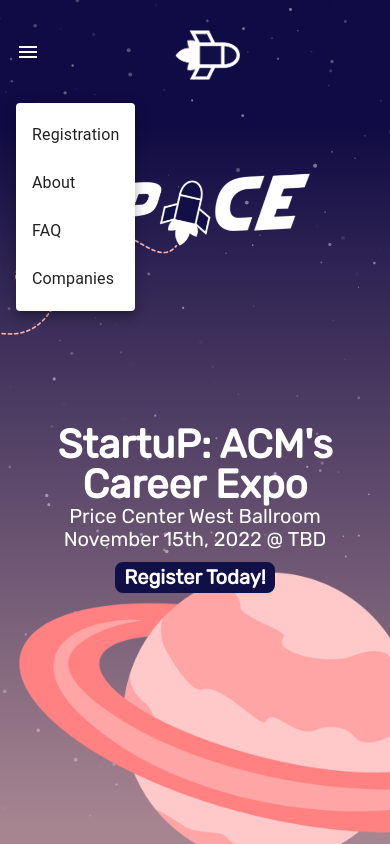
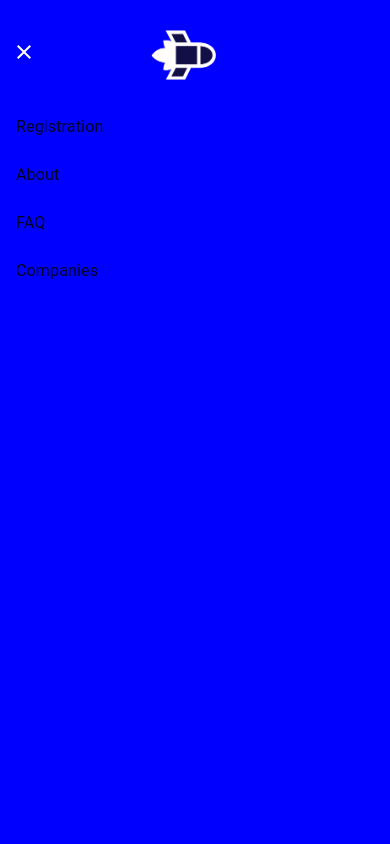
Before and after one commit to acmucsd/space-2022, a Next.js app: page / in a window 390 px wide. Both pictures are taken after a click on the button "open drawer". Shown: the top 844 px of the page. Built offline with nearby package versions, Linux system fonts and the light colour scheme.

Commit message:
Navbar updates

```diff
--- a/src/components/Navbar/index.tsx
+++ b/src/components/Navbar/index.tsx
@@ -7,6 +7,9 @@
 import MenuIcon from '@mui/icons-material/Menu';
 import Menu from '@mui/material/Menu';
 import MenuItem from '@mui/material/MenuItem';
+import Toolbar from '@mui/material/Toolbar';
+import Dialog from '@mui/material/Dialog';
+import CloseIcon from '@mui/icons-material/Close';
 import { alpha } from "@mui/material";
 import { createTheme, ThemeProvider } from '@mui/material/styles';
 import { useState, useEffect } from 'react';
@@ -36,13 +39,14 @@
     });
   },[]);
 
-  const [anchorEl, setAnchorEl] = React.useState<null | HTMLElement>(null);
-  const open = Boolean(anchorEl);
-  const handleClick = (event: React.MouseEvent<HTMLButtonElement>) => {
-    setAnchorEl(event.currentTarget);
+  const [mobileOpen, setOpen] = useState(false);
+
+  const handleMobileOpen = () => {
+    setOpen(true);
   };
-  const handleClose = () => {
-    setAnchorEl(null);
+
+  const handleMobileClose = () => {
+    setOpen(false);
   };
 
   if(width > 768){
@@ -55,26 +59,14 @@
             <img src = "asset/nav_spaceship.png" className = {s.ship}/>
             <Box sx = {{display: 'flex', flexDirection: 'row'}}>
               {pages.map((page, index) => {
-                if(index == pages.length -1){
                 return(
                   <Typography sx = {{
                     color: 'white',
                     marginTop: 3,
-                      marginRight: 6
+                    marginRight: index == pages.length - 1 ? 6 : 4
                   }} key = {index} className = {s.sections}>{page}
                   </Typography>
                 )
-                }
-                else{
-                  return(
-                    <Typography sx = {{
-                      color: 'white',
-                      marginTop: 3,
-                      marginRight: 4
-                    }} key = {index} className = {s.sections}>{page}
-                    </Typography>
-                  )
-                }
               })}
             </Box>
             </Box>
@@ -85,8 +77,10 @@
     )
   }
   else{
+
     return(
       <>
+        <ThemeProvider theme={theme}>
         <AppBar color="transparent" sx = {{boxShadow: 'none'}}>
         <Container maxWidth = "xl">
           <Box sx = {{ display: 'flex', flexDirection: 'row'}}>
@@ -97,7 +91,7 @@
               color="primary"
               aria-label="open drawer"
               sx={{ mr: 2 }}
-              onClick ={handleClick}
+              onClick ={handleMobileOpen}
             >
             <MenuIcon />
             </IconButton>
@@ -106,17 +100,30 @@
           </Box>
         </Container>
         </AppBar>
-        <Menu
-        id="basic-menu"
-        anchorEl={anchorEl}
-        open={open}
-        onClose={handleClose}
-        MenuListProps={{
-          'aria-labelledby': 'basic-button',
+        <Dialog
+          fullScreen
+          open={mobileOpen}
+          onClose={handleMobileClose}
+          PaperProps = {{
+            style: {
+              backgroundColor: 'blue'
+            }
           }}
         >
-          {pages.map((page, index) => (<MenuItem onClick={handleClose} key={index}>{page}</MenuItem>))}
-        </Menu>
+          <Toolbar>
+            <IconButton
+                edge="start"
+                color="primary"
+                onClick={handleMobileClose}
+                aria-label="close"
+            >
+            <CloseIcon/>
+            </IconButton>
+            <img src = "asset/nav_spaceship.png" className = {s.ship}/>
+          </Toolbar>
+          {pages.map((page, index) => (<MenuItem onClick={handleMobileClose} key={index}>{page}</MenuItem>))}
+        </Dialog>
+        </ThemeProvider>
       </>
     )
   }
--- a/src/components/Navbar/style.module.scss
+++ b/src/components/Navbar/style.module.scss
@@ -20,3 +20,7 @@
         margin-top: 30px;
     }
 }
+
+.dialog{
+    background-color: pink;
+}
```
Lines whose indentation alone changed are shown as unchanged.
